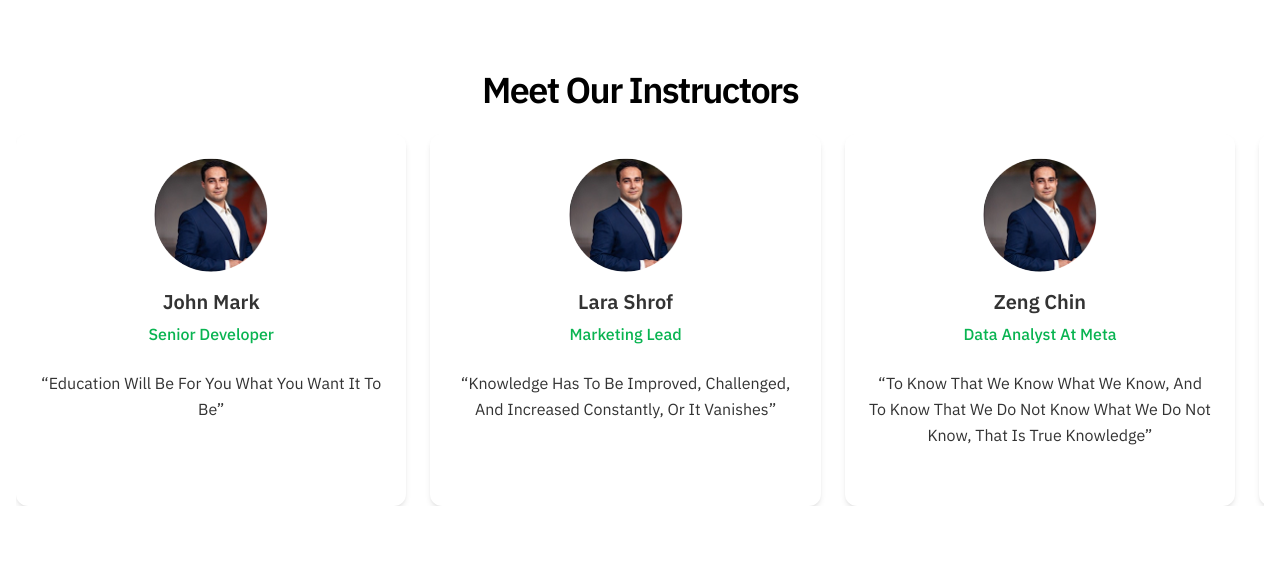
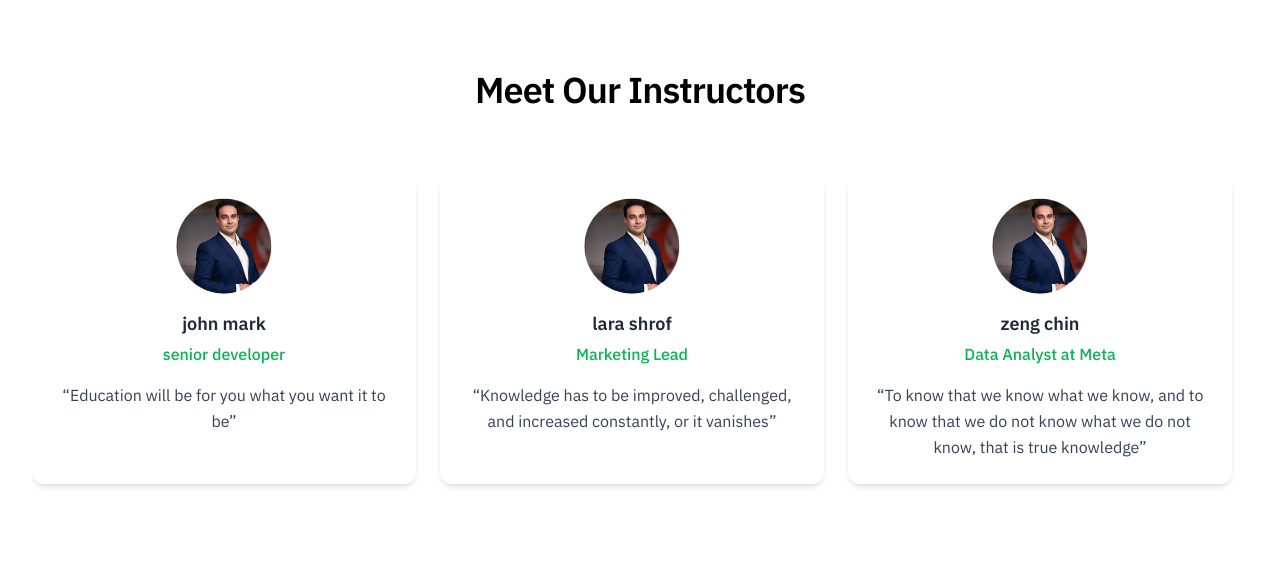
Before and after one commit to kottp6/TechSeeds, a React (Vite) app: page / in a window 1280 px wide. Shown: the part 3952-4526 px from the top of the page. Built offline with nearby package versions, Linux system fonts and the light colour scheme; a web font is replaced by a local one.

Commit message:
edit section clients

```diff
--- a/src/components/Clients/Clients.jsx
+++ b/src/components/Clients/Clients.jsx
@@ -22,21 +22,20 @@ const Clients = () => {
   }, []);
 
   return (
-    <div className='mt-[5rem] max-w-[1440px] mx-auto capitalize mb-[6.28rem] px-4'>
-      <div className='max-w-[90rem] mx-auto'>
-        <h2 className='font-[600] text-4xl tracking-[-0.1rem] mb-6 text-center'>
-          meet our instructors
+    <div className="mt-20 max-w-screen-xl mx-auto px-4 sm:px-6 lg:px-8 mb-24">
+      <h2 className="text-center text-2xl sm:text-3xl md:text-4xl font-semibold mb-6 tracking-tight">
+        Meet Our Instructors
       </h2>
 
-        {/* Scrollable Cards with Drag Motion */}
+      {/* Scrollable Cards */}
       <motion.div
         ref={sliderRef}
-          className='cursor-grab active:cursor-grabbing overflow-x-auto scrollbar-hide'
+        className="overflow-x-auto overflow-y-hidden scrollbar-hide cursor-grab active:cursor-grabbing py-10"
       >
         <motion.div
           drag="x"
           dragConstraints={{ right: 0, left: -width }}
-            className='flex gap-6 w-max'
+          className="flex gap-6 w-max"
         >
           {instructors.map((instructor, index) => (
             <motion.div
@@ -45,20 +44,20 @@ const Clients = () => {
               whileInView={{ opacity: 1, y: 0 }}
               transition={{ duration: 0.5, delay: index * 0.1 }}
               viewport={{ once: true }}
-                className="w-[24.4rem]  h-[23.22rem]   bg-white flex-shrink-0 flex flex-col items-center shadow-md rounded-xl p-6"
+              className="min-w-[90vw] sm:min-w-[20rem] max-w-sm bg-white flex-shrink-0 shadow-md rounded-xl p-6 flex flex-col items-center text-center"
             >
               <img
                 src={image}
                 alt={`${instructor.name} photo`}
-                  className='w-[7.12rem] h-[7.12rem] rounded-full'
+                className="w-24 h-24 rounded-full object-cover"
               />
-                <p className='font-[600] text-xl text-[#333333] mt-4 text-center'>
+              <p className="font-semibold text-lg text-gray-800 mt-4">
                 {instructor.name}
               </p>
-                <p className='font-[500] text-base text-[#09B451] text-center mt-[6px]'>
+              <p className="font-medium text-[#09B451] mt-1 text-sm sm:text-base">
                 {instructor.role}
               </p>
-                <p className='mt-6 text-base text-[#333333] text-center leading-relaxed'>
+              <p className="mt-4 text-gray-700 text-sm sm:text-base leading-relaxed">
                 {instructor.quote}
               </p>
             </motion.div>
@@ -66,7 +65,6 @@ const Clients = () => {
         </motion.div>
       </motion.div>
     </div>
-    </div>
   );
 };
 
--- a/src/components/Navbar/Navbar.jsx
+++ b/src/components/Navbar/Navbar.jsx
@@ -45,14 +45,14 @@ export default function Navbar() {
 {isOpen && (
   <div className="md:hidden px-6 pb-4 space-y-4 bg-white shadow-inner">
     <Link
-      to="/ourlearning"
+      to="/ourcourses"
       onClick={() => setIsOpen(false)}
       className="block py-2 text-gray-800 font-medium hover:text-green-600 transition"
     >
       Learning Tracks
     </Link>
     <Link
-      to="/ourcourses"
+      to="#"
       onClick={() => setIsOpen(false)}
       className="block py-2 text-gray-800 font-medium hover:text-green-600 transition"
     >
```
Lines whose indentation alone changed are shown as unchanged.
